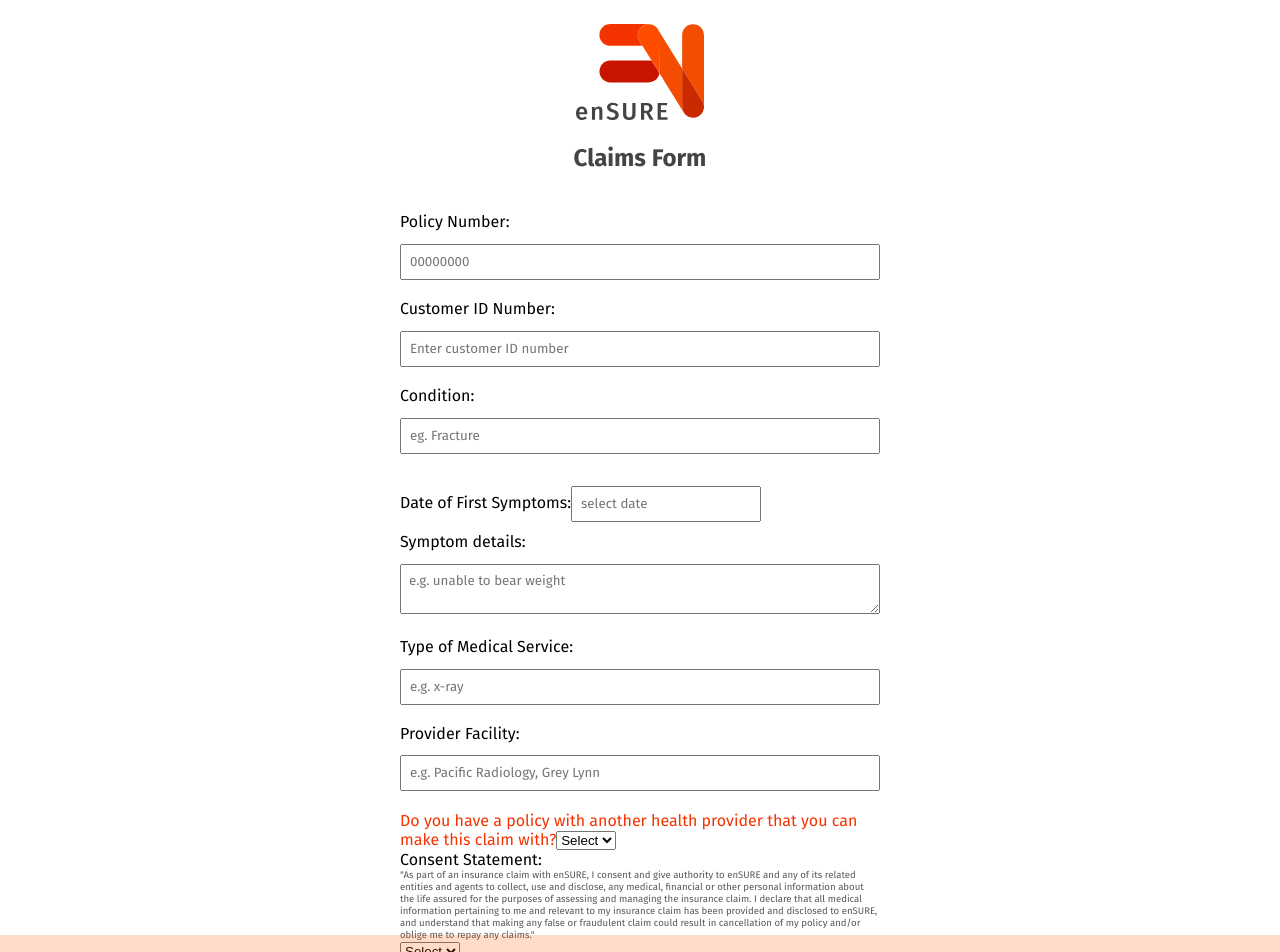
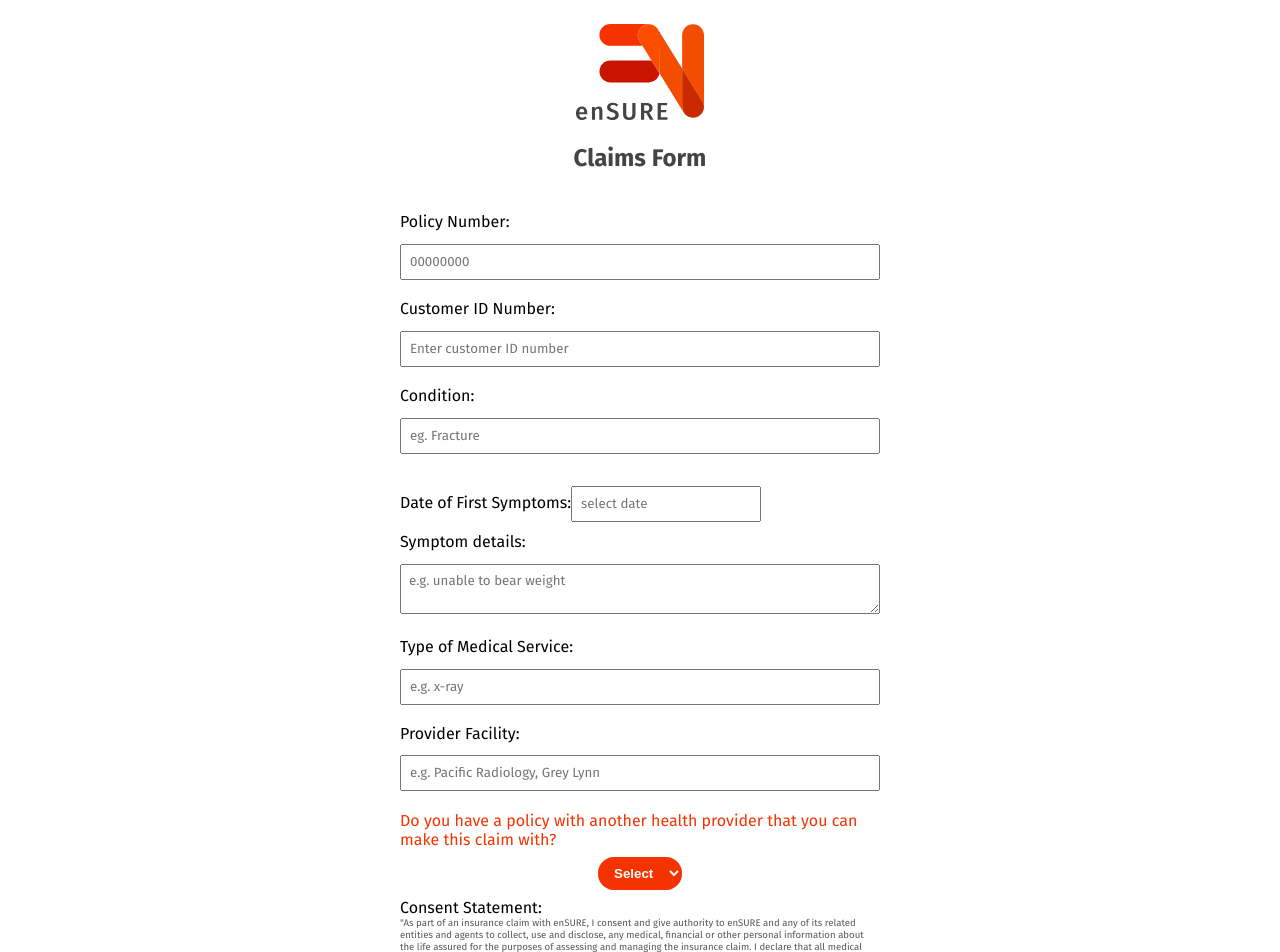
Before and after one commit to oliverEddy/claims-form, a React (Create React App) app in the folder client/: page /claims-form in a window 1280 px wide. Shown: the top 952 px of the page. Built offline with nearby package versions, Linux system fonts and the light colour scheme.

Commit message:
Update class names, style select buttons

```diff
--- a/client/src/components/InputForm.css
+++ b/client/src/components/InputForm.css
@@ -34,7 +34,22 @@ p {
 
 .label-statement {
   color: #f43300;
-  width: 80%;
+  max-width: 10rem;
+}
+
+.select-statement {
+  display: flex;
+  justify-content: center;
+  align-items: center;
+  color: white;
+  background-color: #f43300;
+  border-radius: 1rem;
+  border: #000000;
+  margin: 0.5rem auto;
+  padding: 0.75rem;
+  padding-top: 0.5rem;
+  padding-bottom: 0.5rem;
+  font-weight: bold;
 }
 
 input {
--- a/client/src/components/InputForm.js
+++ b/client/src/components/InputForm.js
@@ -162,7 +162,7 @@ const InputForm = () => {
               make this claim with?
             </label>
             <select
-              className="form-input"
+              className="select-statement"
               name="alternativeHealthInsurance"
               required
               onChange={(event) => {
@@ -192,7 +192,7 @@ const InputForm = () => {
               </div>
             </label>
             <select
-              className="form-input"
+              className="select-statement"
               name="consentStatement"
               required
               onChange={(event) => {
```
